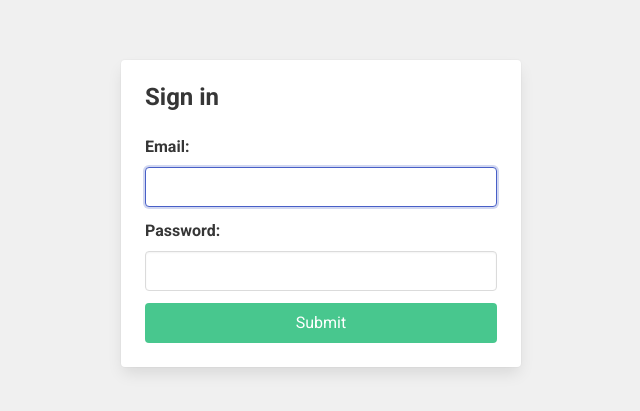
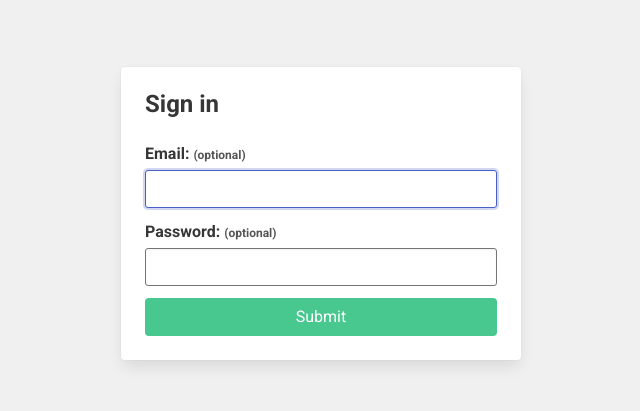
Before and after one commit to moroz/invoicer_dashboard, a React (Vite) app: page /sign-in in a window 1280 px wide. Shown: the part 187-598 px from the top of the page, without its empty margins (319-959 px from the left). Built offline with nearby package versions, Linux system fonts and the light colour scheme; no server answers.

Commit message:
Add bank information to client form

```diff
--- a/src/api/interfaces/clients.ts
+++ b/src/api/interfaces/clients.ts
@@ -7,6 +7,9 @@ export interface Client {
   city: string;
   vatId: string;
   postalCode: string;
+  bankName: string | null;
+  bicCode: string | null;
+  accountNo: string | null;
   insertedAt: string;
   updatedAt: string;
 }
@@ -17,6 +20,9 @@ export interface ClientParams {
   city: string;
   vatId: string;
   postalCode: string;
+  bankName?: string | null;
+  bicCode?: string | null;
+  accountNo?: string | null;
 }
 
 export interface ClientFilterParams extends StandardPaginationParams {}
--- a/src/components/forms/InputField/InputField.module.sass
+++ b/src/components/forms/InputField/InputField.module.sass
@@ -1,7 +1,5 @@
 @import @css/variables
 
-.required
-  &::after
-    content: " *"
-    color: $red
-    font-family: $family-sans-serif
+.optionalText
+  font-size: .75em
+  color: #555
--- a/src/components/forms/InputField/index.tsx
+++ b/src/components/forms/InputField/index.tsx
@@ -36,7 +36,12 @@ const InputField = React.forwardRef(
         className={clsx("label", required && styles.required)}
         htmlFor={id}
       >
-        {label}
+        {label}{" "}
+        {required ? (
+          ""
+        ) : (
+          <span className={styles.optionalText}>(optional)</span>
+        )}
       </label>
     );
 
--- a/src/css/app.scss
+++ b/src/css/app.scss
@@ -1,2 +1,8 @@
 @import "./variables";
-@import "bulma"
+@import "bulma";
+
+.label {
+  &:not(:last-child) {
+    margin-bottom: 0.25em
+  }
+}
--- a/src/css/variables.sass
+++ b/src/css/variables.sass
@@ -17,7 +17,11 @@ $sidebar-link-height: 40px
 $danger: #c00
 $red: #c00
 $form-field-width: rem-calc(400)
-$input-height: rem-calc(40)
+$input-height: rem-calc(38)
+$input-border-color: #757575
+$input-hover-border-color: darken($link, 5%)
 $custom-control-size: 20px
+$input-radius: 3px
+$control-height: $input-height
 
 $table-row-hover-background-color: darken(white, 4%)
--- a/src/views/clients/FormFields/index.tsx
+++ b/src/views/clients/FormFields/index.tsx
@@ -4,9 +4,13 @@ import { useFormContext } from "react-hook-form";
 
 interface Props {
   prefix?: string;
+  showBankFields?: boolean;
 }
 
-const FormFields: React.FC<Props> = ({ prefix = "" }) => {
+const FormFields: React.FC<Props> = ({
+  prefix = "",
+  showBankFields = false
+}) => {
   const { register } = useFormContext();
 
   return (
@@ -14,6 +18,7 @@ const FormFields: React.FC<Props> = ({ prefix = "" }) => {
       <InputField
         autoFocus={!prefix}
         label="Name:"
+        required
         {...register(prefix + "name")}
       />
       <InputField label="VAT ID:" {...register(prefix + "vatId")} />
@@ -22,6 +27,18 @@ const FormFields: React.FC<Props> = ({ prefix = "" }) => {
         <InputField label="Postal code:" {...register(prefix + "postalCode")} />
         <InputField label="City:" {...register(prefix + "city")} />
       </InputGroup>
+      {showBankFields && (
+        <>
+          <InputField label="Account no:" {...register(prefix + "accountNo")} />
+          <InputGroup columns={2}>
+            <InputField
+              label="BIC/SWIFT code:"
+              {...register(prefix + "bicCode")}
+            />
+            <InputField label="Bank:" {...register(prefix + "bankName")} />
+          </InputGroup>
+        </>
+      )}
     </>
   );
 };
--- a/src/views/invoices/NewInvoice/index.tsx
+++ b/src/views/invoices/NewInvoice/index.tsx
@@ -25,25 +25,32 @@ const NewInvoice: React.FC<Props> = () => {
             <InputField
               autoFocus
               label="Invoice no:"
-              {...register("invoiceNo")}
+              required
+              {...register("invoiceNo", { required: true })}
             />
             <InputField
               type="date"
+              required
               label="Date of issue:"
-              {...register("dateOfIssue")}
+              {...register("dateOfIssue", { required: true })}
             />
             <InputField
               type="date"
               label="Date of sale:"
+              required
               {...register("dateOfSale")}
             />
-            <InputField label="Place of issue:" {...register("placeOfIssue")} />
+            <InputField
+              required
+              label="Place of issue:"
+              {...register("placeOfIssue")}
+            />
           </InputGroup>
         </section>
-        <section className="columns mt-4">
+        <section className="columns mt-1">
           <div className="column">
             <h2 className="title is-4">Seller</h2>
-            <ClientFormFields prefix="seller." />
+            <ClientFormFields prefix="seller." showBankFields />
           </div>
           <div className="column">
             <h2 className="title is-4">Buyer</h2>
```
